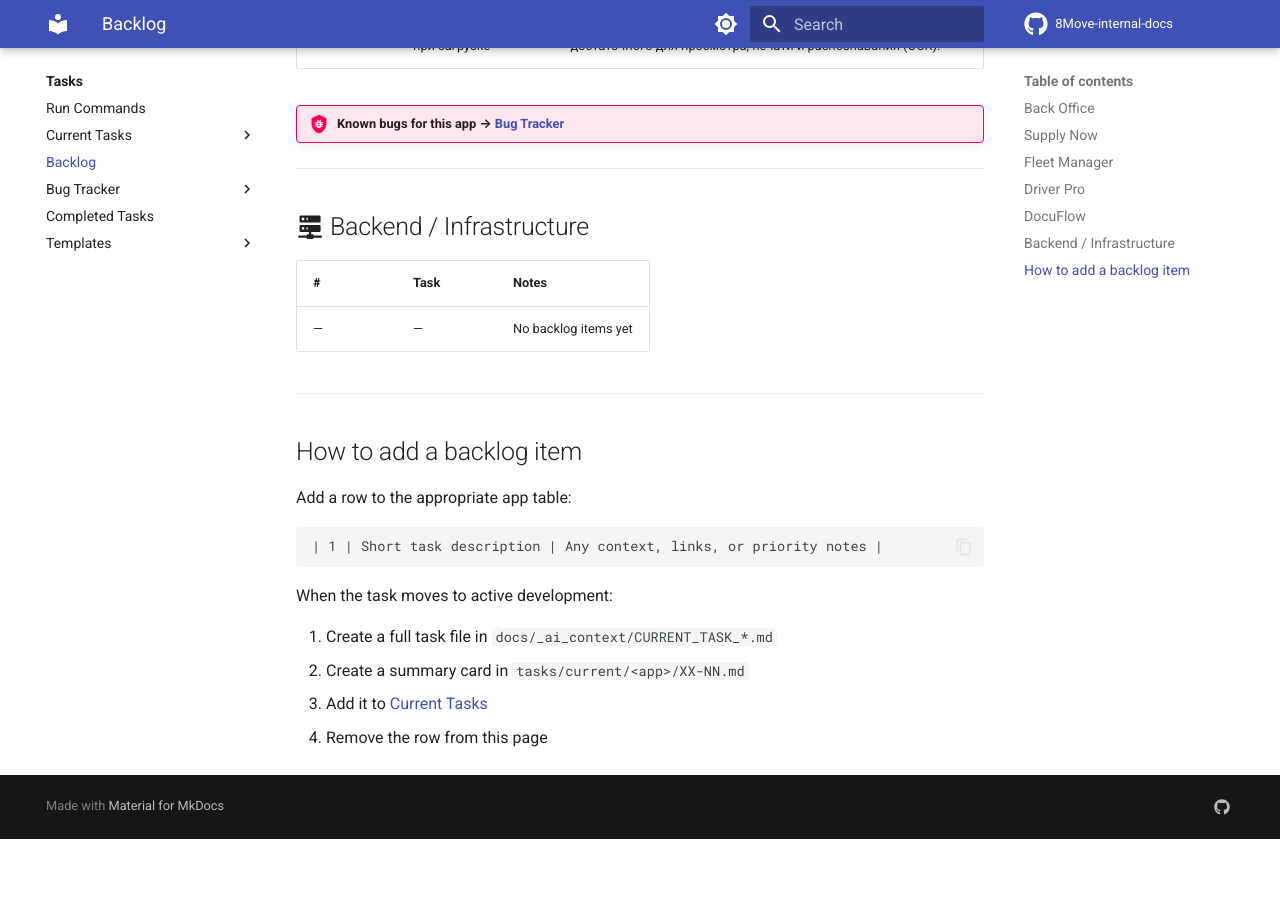
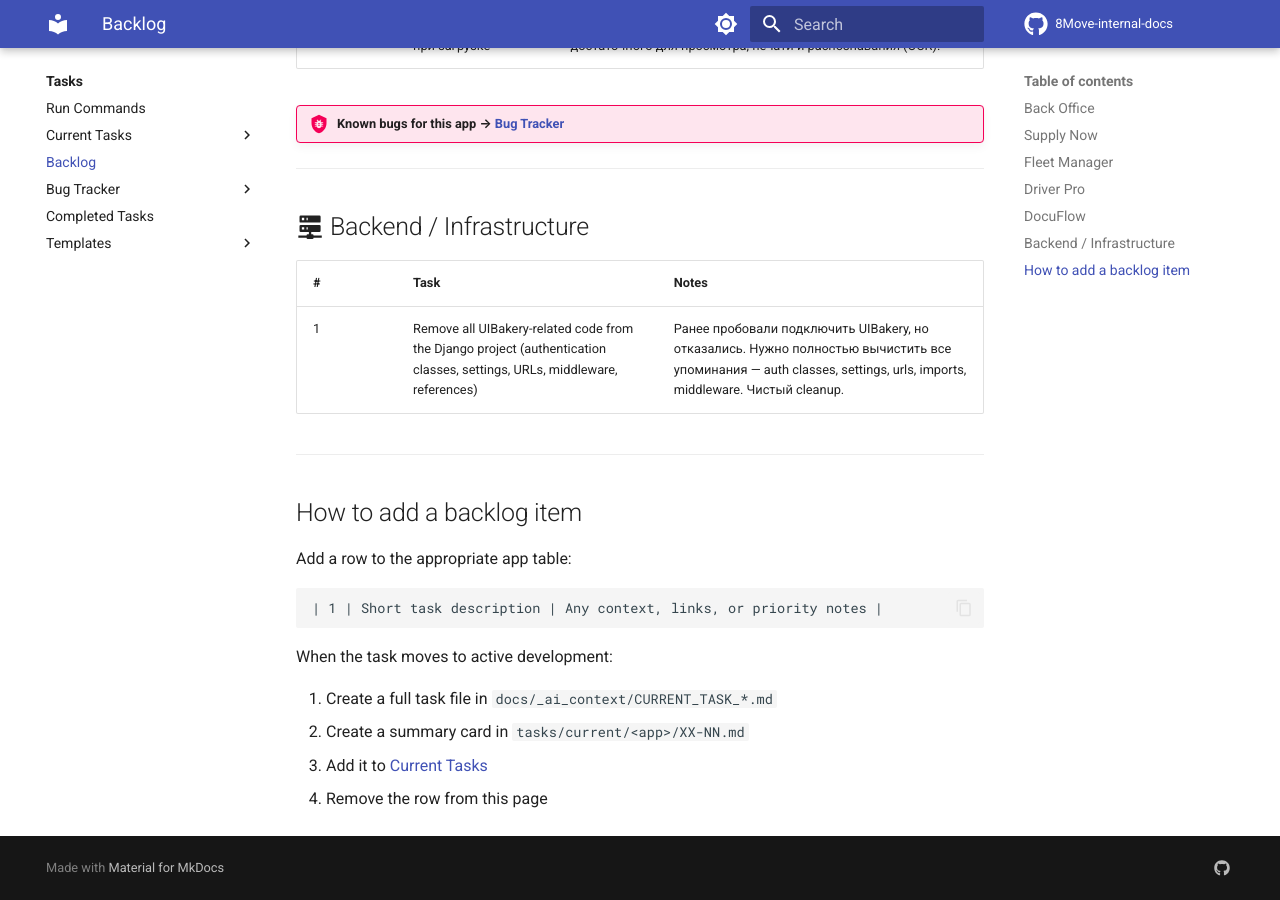
Before and after one commit to MaxShytov/8Move-internal-docs, an MkDocs documentation site: the page built from docs/tasks/backlog.md, in a window 1280 px wide and 900 px high, scrolled down 1691 px. Built offline with MkDocs 1.6.1 and Material for MkDocs 9.7.7, drawn with Linux system fonts in a browser that asks for light colours; comment, search, counter and statistics services are not loaded; before the commit the page ends 2530 px from its top, so only the background shows below that.

Commit message:
backlog: add UIBakery cleanup to Backend / Infrastructure
Co-Authored-By: Claude Opus 4.6 <noreply@anthropic.com>

```diff
--- a/docs/tasks/backlog.md
+++ b/docs/tasks/backlog.md
@@ -54,7 +54,7 @@ Ideas and planned tasks that are not yet in active development. When a task move
 
 | # | Task | Notes |
 |---|------|-------|
-| — | — | No backlog items yet |
+| 1 | Remove all UIBakery-related code from the Django project (authentication classes, settings, URLs, middleware, references) | Ранее пробовали подключить UIBakery, но отказались. Нужно полностью вычистить все упоминания — auth classes, settings, urls, imports, middleware. Чистый cleanup. |
 
 ---
 
```
